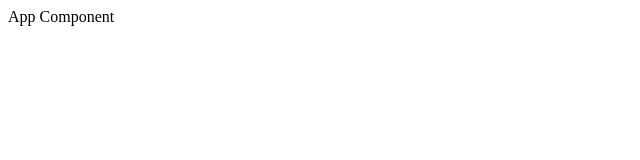
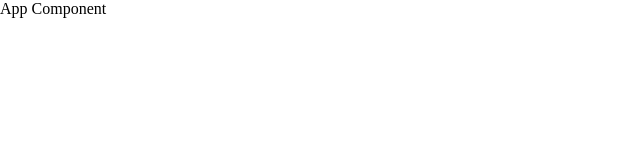
Before and after one commit to Rumit0270/dev-challenges, a React (Create React App) app in the folder random-quote-generator/: page / in a window 1280 px wide. Shown: the top 160 px of the page, without its empty margins (0-640 px from the left). Built offline with nearby package versions, Linux system fonts and the light colour scheme.

Commit message:
Write api handlers

```diff
--- a/random-quote-generator/package.json
+++ b/random-quote-generator/package.json
@@ -10,6 +10,7 @@
     "@types/node": "^12.0.0",
     "@types/react": "^16.9.0",
     "@types/react-dom": "^16.9.0",
+    "axios": "^0.19.2",
     "react": "^16.13.1",
     "react-dom": "^16.13.1",
     "react-scripts": "3.4.1",
--- a/random-quote-generator/src/components/App.tsx
+++ b/random-quote-generator/src/components/App.tsx
@@ -1,5 +1,5 @@
 import React from 'react';
-import './App.css';
+import styles from './App.module.css';
 
 function App() {
   return <div>App Component</div>;
--- a/random-quote-generator/src/index.css
+++ b/random-quote-generator/src/index.css
@@ -0,0 +1,8 @@
+* {
+  box-sizing: border-box;
+}
+
+body {
+  padding: 0;
+  margin: 0;
+}
```
Also changed, not shown: random-quote-generator/src/services/apiService.ts (added, +9 -0 lines), random-quote-generator/src/services/quoteService.ts (added, +33 -0 lines), random-quote-generator/src/components/App.css (deleted), random-quote-generator/src/components/App.module.css (added), 1 other file (tests, documents, lock files or other folders).
